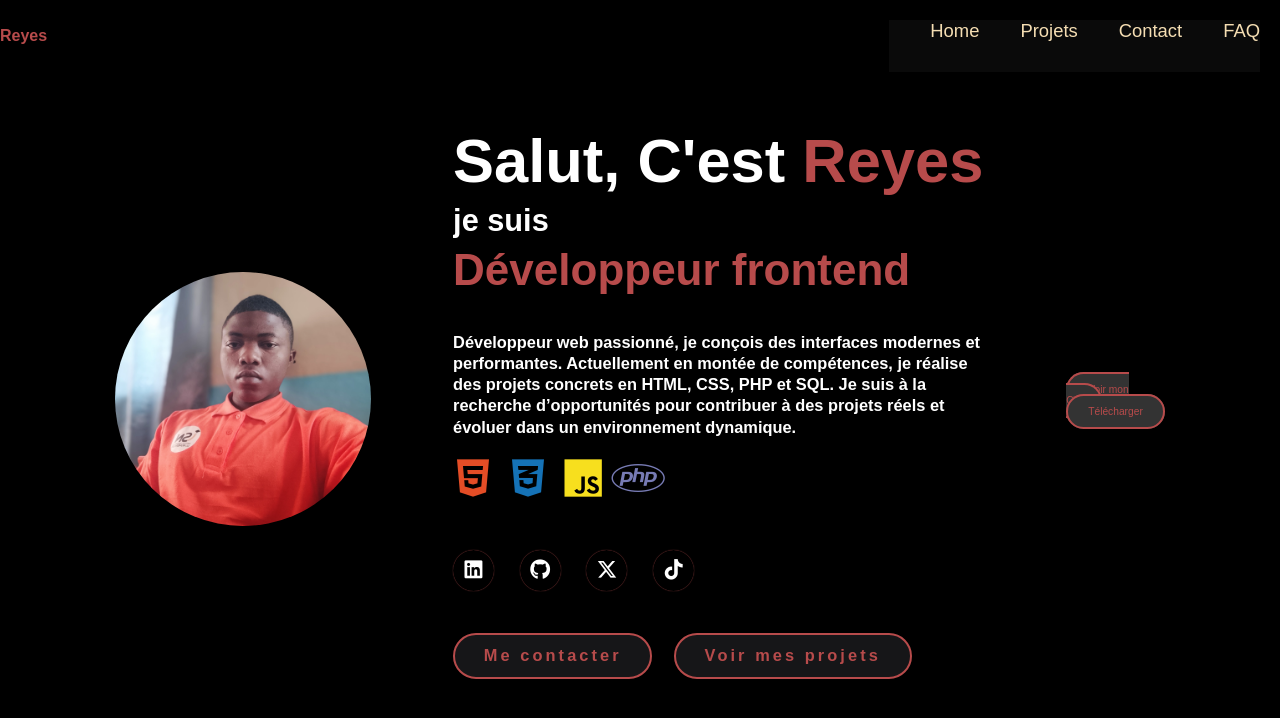
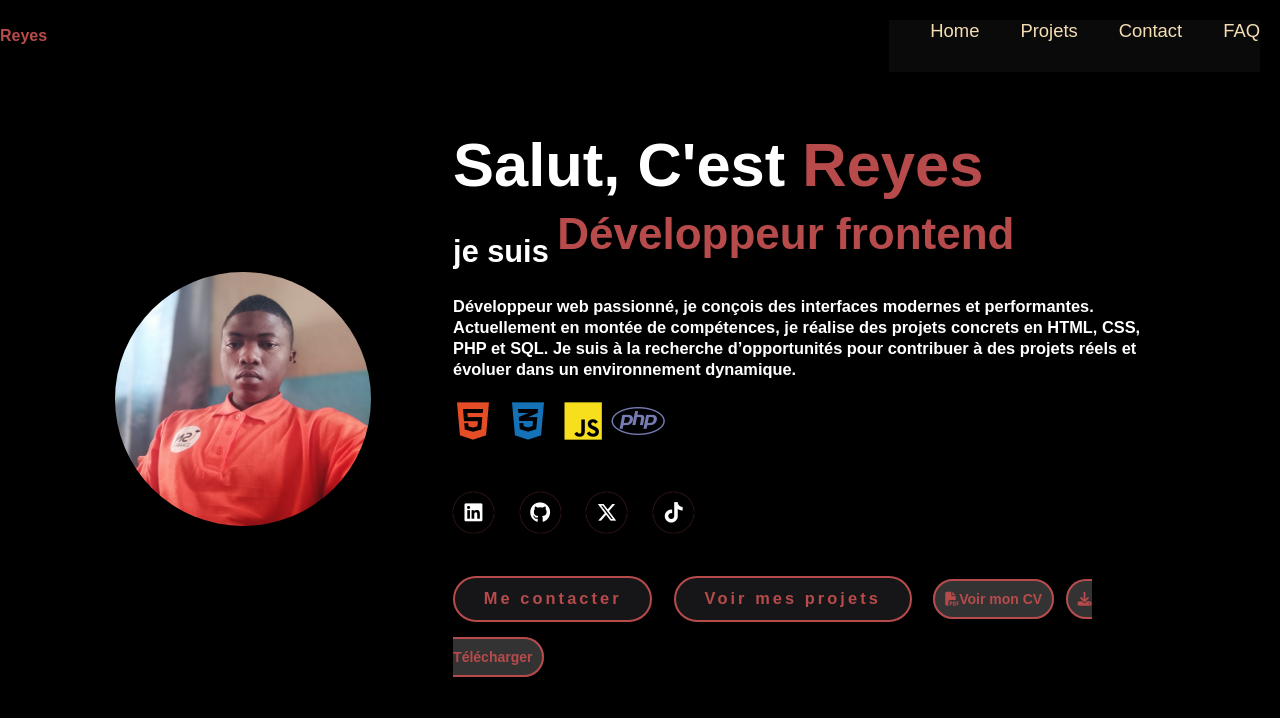
Before and after one commit to matour1/my-porfolio, a plain HTML site: page index.html in a window 1280 px wide. Drawn offline with nearby package versions, Linux system fonts and the light colour scheme.

Commit message:
ajout des font

```diff
--- a/css/styles.css
+++ b/css/styles.css
@@ -63,10 +63,11 @@
 
   background-color:#333;
   color:#b74b4b;
-  padding: 10px 20px;
+  padding:10px;
   text-decoration: none;
   border-radius: 30px;
   border:2px solid #b74b4b;
+  font-size: 14px;
 
 }
 
--- a/index.html
+++ b/index.html
@@ -70,11 +70,12 @@
             </div>
             <a href="contact.html" class="btn">Me contacter</a>
             <a href="projects.html" class="btn">Voir mes projets</a>
+
+            <a href="cv/cv reyes.docx" target="_blank" class="btn-cv"><i class="fa-solid fa-file-pdf"></i>Voir mon CV</a>
+              <a href="cv/cv reyes.docx" download class="btn-cv"><i class="fas fa-download"></i>Télécharger</a>
+
         </div>
-        <div>
-            <a href="cv/cv reyes.docx" target="_blank" class="btn-cv">Voir mon CV</a>
-              <a href="cv/cv reyes.docx" download class="btn-cv">Télécharger</a>
-        </div>
+
     </section>
 </body>
 </html>
```
